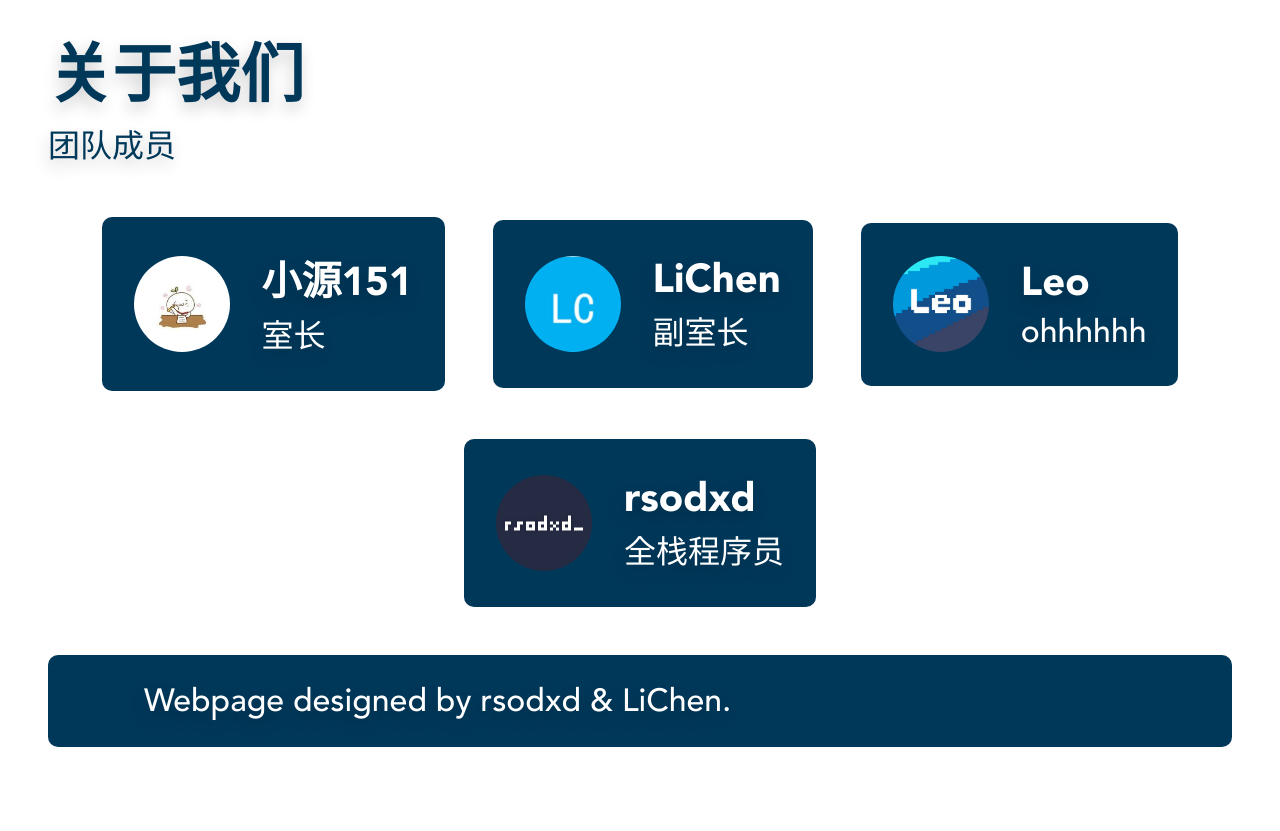
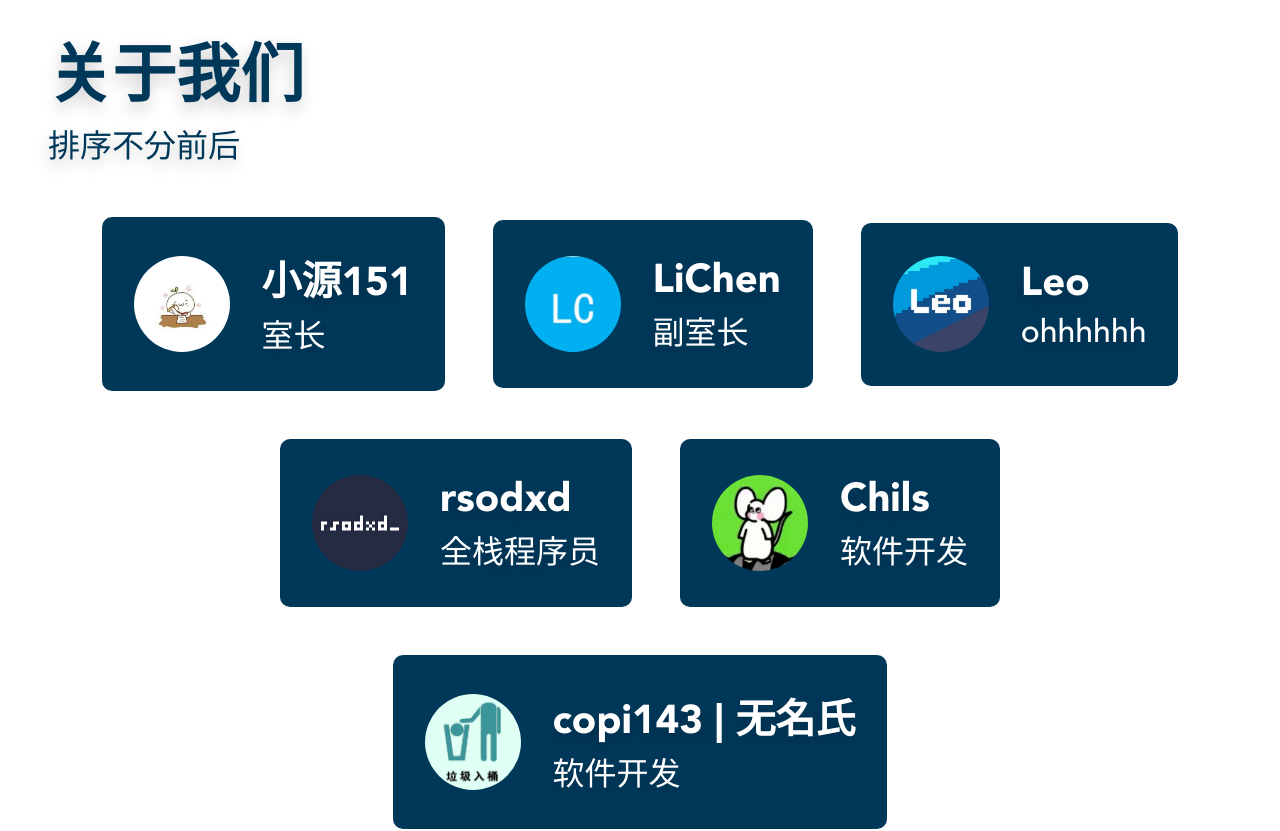
Before and after one commit to srcatt/xiaoyuanstd-react, a React (Create React App) app: page / in a window 1280 px wide. Shown: the part 560-1391 px from the top of the page. Before the commit the page ends 1355 px from the top, so only its background shows below. Built offline with nearby package versions, Linux system fonts and the light colour scheme.

Commit message:
Signed-off-by: rsodxd <thesourcecatt@outlook.com>

```diff
--- a/src/pages/Home.js
+++ b/src/pages/Home.js
@@ -5,6 +5,8 @@ import XiaoYuan from '../images/peoples/xiaoyuan.jpg';
 import LiChen from '../images/peoples/lichen.jpg';
 import Leo from '../images/peoples/leo.jpg';
 import rsodxd from '../images/peoples/rsodxd.png';
+import Chils from '../images/peoples/chils.jpg';
+import copi from '../images/peoples/copi.jpg';
 
 export default function Home() {
 	return (
@@ -20,13 +22,15 @@ export default function Home() {
 			<section className="section verticle">
 				<div className="title-group">
 					<h1 className="title">关于我们</h1>
-					<h1 className="subtitle">团队成员</h1>
+					<h1 className="subtitle">排序不分前后</h1>
 				</div>
 				<div className="row">
 					<TeamCard avatar={XiaoYuan} name="小源151" role="室长" />
 					<TeamCard avatar={LiChen} name="LiChen" role="副室长" />
 					<TeamCard avatar={Leo} name="Leo" role="ohhhhhh" />
 					<TeamCard avatar={rsodxd} name="rsodxd" role="全栈程序员" />
+					<TeamCard avatar={Chils} name="Chils" role="软件开发" />
+					<TeamCard avatar={copi} name="copi143 | 无名氏" role="软件开发" />
 				</div>
 			</section>
 		</React.Fragment>
```
Also changed, not shown: src/images/peoples/chils.jpg (added), src/images/peoples/copi.jpg (added).
